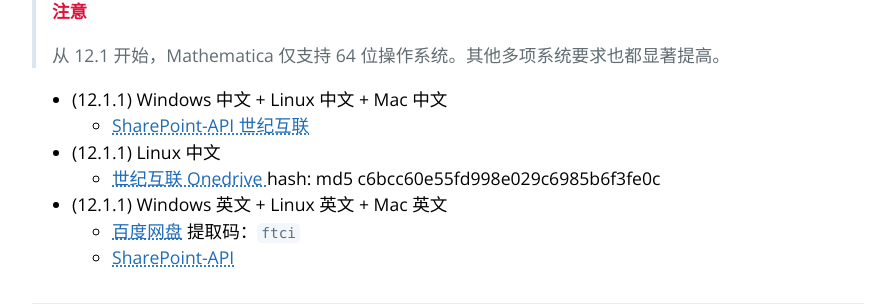
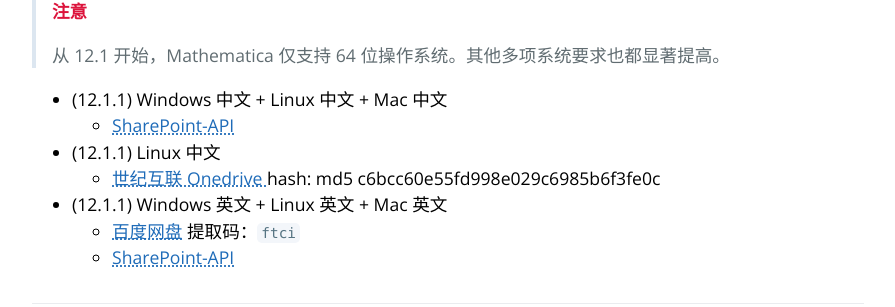
Before and after one commit to TieBaMma/InstallTutorial, a Jekyll site: the page built from index.md, in a window 1280 px wide and 900 px high, scrolled down 6300 px. Shown: the part 147-454 px from the top of the window, without its empty margins (192-1087 px from the left). Built offline with Jekyll 4.4.1, drawn with Linux system fonts in a browser that asks for light colours; some of the changed lines change nothing that is shown.

Commit message:
临时将 SharePoint-API 世纪互联改为备用链接

```diff
--- a/index.md
+++ b/index.md
@@ -60,7 +60,7 @@
 ### Wolfram Engine 12.1.0
 
 * (12.1.0) Linux
-  * [SharePoint-API](https://mmamirror.herokuapp.com/WolframEngine/12.1.0/)
+  * [SharePoint-API](https://mmamirror.herokuapp.com/share/WolframEngine/12.1.0/)
 
 ### Wolfram Engine 12.0.1
 
@@ -69,7 +69,7 @@
 
 * (12.0.1) Linux
   * [腾讯微云](https://share.weiyun.com/5thePKk)
-  * [SharePoint-API](https://mmamirror.herokuapp.com/WolframEngine/12.0.1/)
+  * [SharePoint-API](https://mmamirror.herokuapp.com/share/WolframEngine/12.0.1/)
 
 ### Wolfram Engine 12.0.0
 
@@ -106,7 +106,7 @@
   * [百度网盘](https://pan.baidu.com/s/1uYqGXTWeo_46t4Q-DodQPg) 提取码：`s5sg`
 
 * (12.0.1) Windows 英文 + Mac 英文 + Linux 英文
-  * [SharePoint-API](https://mmamirror.herokuapp.com/WolframAlphaNotebook/12.0.1.0/)
+  * [SharePoint-API](https://mmamirror.herokuapp.com/share/WolframAlphaNotebook/12.0.1.0/)
 
 ## 运行代码的替代品
 
@@ -221,7 +221,7 @@
 
 * 12.0 简体中文语言包
   * [Telegram 频道](https://t.me/mmalanguage)（需爬墙）
-  * [SharePoint-API](https://mmamirror.herokuapp.com/%E8%AF%AD%E8%A8%80%E5%8C%85/12.0/)
+  * [SharePoint-API](https://mmamirror.herokuapp.com/share/%E8%AF%AD%E8%A8%80%E5%8C%85/12.0/)
 
 另外，参看【Q3】。
 
@@ -236,7 +236,7 @@
 > 从 12.1 开始，Mathematica 仅支持 64 位操作系统。其他多项系统要求也都显著提高。
 
 * (12.1.1) Windows 中文 + Linux 中文 + Mac 中文
-  * [SharePoint-API 世纪互联](https://mmamirror.herokuapp.com/vianet/Mathematica/12.1.1.0/)
+  * [SharePoint-API](https://mmamirror.herokuapp.com/share/Mathematica/12.1.1.0/CN/)
 
 * (12.1.1) Linux 中文
   * [世纪互联 Onedrive ](https://mirrors.ni.ac.cn/d/Mathematica/12.1.1/Linux/Mathematica_12.1.1_Chinese_LINUX.sh) hash: md5 c6bcc60e55fd998e029c6985b6f3fe0c
@@ -262,7 +262,7 @@
 > 天翼云盘也会限制单线程下载速度，可以通过 Aria2、IDM 等软件进行多线程下载。
 
 * (12.1.0) Windows 中文 + Linux 中文 + Mac 中文
-  * [SharePoint-API](https://mmamirror.herokuapp.com/Mathematica/12.1.0.0/) （支持使用 Aria2、IDM 等下载）
+  * [SharePoint-API](https://mmamirror.herokuapp.com/share/Mathematica/12.1.0.0/) （支持使用 Aria2、IDM 等下载）
 
 * (12.1.0) Windows 中文 + Windows 下载器
   * [天翼云盘](https://cloud.189.cn/t/6zeMni2iQnuu) 提取码：`jry9`
```
